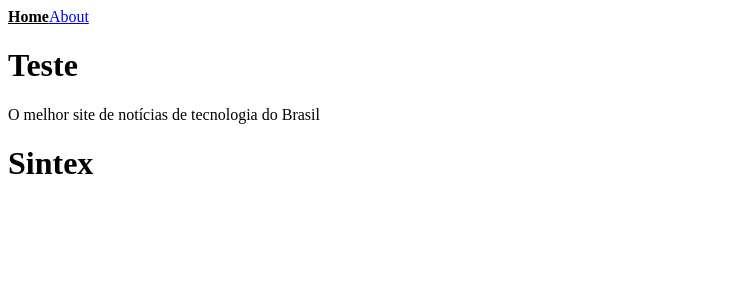
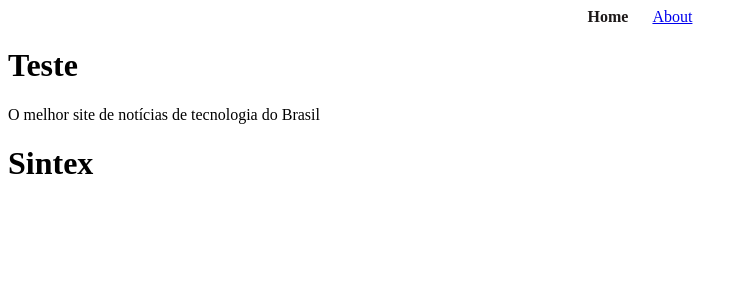
Before and after one commit to layannesousa2025/Sintex, a React (Vite) app in the folder sintex/: page / in a window 1280 px wide. Shown: the top 300 px of the page, without its empty margins (0-748 px from the left). Built offline with nearby package versions, Linux system fonts and the light colour scheme.

Commit message:
Arrumar o Menu

```diff
--- a/sintex/src/App.jsx
+++ b/sintex/src/App.jsx
@@ -7,8 +7,8 @@ import LayoutMenu from "./Pages/LayoutMenu/LayoutMenu";
 export default function App() {
   return (
     <>
-      <Menu />
 
+<Menu/>
       <Routes>
         <Route path="/" element={<LayoutMenu />}>
         <Route index element={<Home />} />
--- a/sintex/src/Componentes/Menu/Menu.css
+++ b/sintex/src/Componentes/Menu/Menu.css
@@ -1,6 +1,8 @@
-.nav{
-    display: flex;
-    align-content: center;
-    justify-content: center;
-    gap: 24px;
+.Menu{
+   display: flex;
+   align-content: center;
+   justify-content: center;
+   gap: 24px;
+   color: black;
+
 }
--- a/sintex/src/Componentes/Menu/Menu.jsx
+++ b/sintex/src/Componentes/Menu/Menu.jsx
@@ -1,8 +1,8 @@
 import MenuLink from "../MenuLink/MenuLink";
-
+import "./Menu.css"
 export default function Menu() {
 return (
-    <nav>
+    <nav className="Menu">
         <MenuLink to="/">
         Home
         </MenuLink>
--- a/sintex/src/Componentes/MenuLink/MenuLink.module.css
+++ b/sintex/src/Componentes/MenuLink/MenuLink.module.css
@@ -1,11 +1,13 @@
-/* Dentro de MenuLink.module.css */
+
 .active {
-    text-decoration: underline; /* Isso cria a linha embaixo */
+    text-decoration: none;
+    color: rgb(29, 25, 25);
+    font-weight: bold;
+
+
+}
+
+.active:hover {
+    text-decoration:dotted;
     color: black;
-    font-weight: bold; /* Opcional: deixa em negrito para destacar mais */
 }
-/*
-.active:hover {
-    text-decoration: none;
-    color: black;
-} */
```
Also changed, not shown: sintex/src/Pages/LayoutMenu/LayoutMenu.jsx (line endings or trailing spaces).
